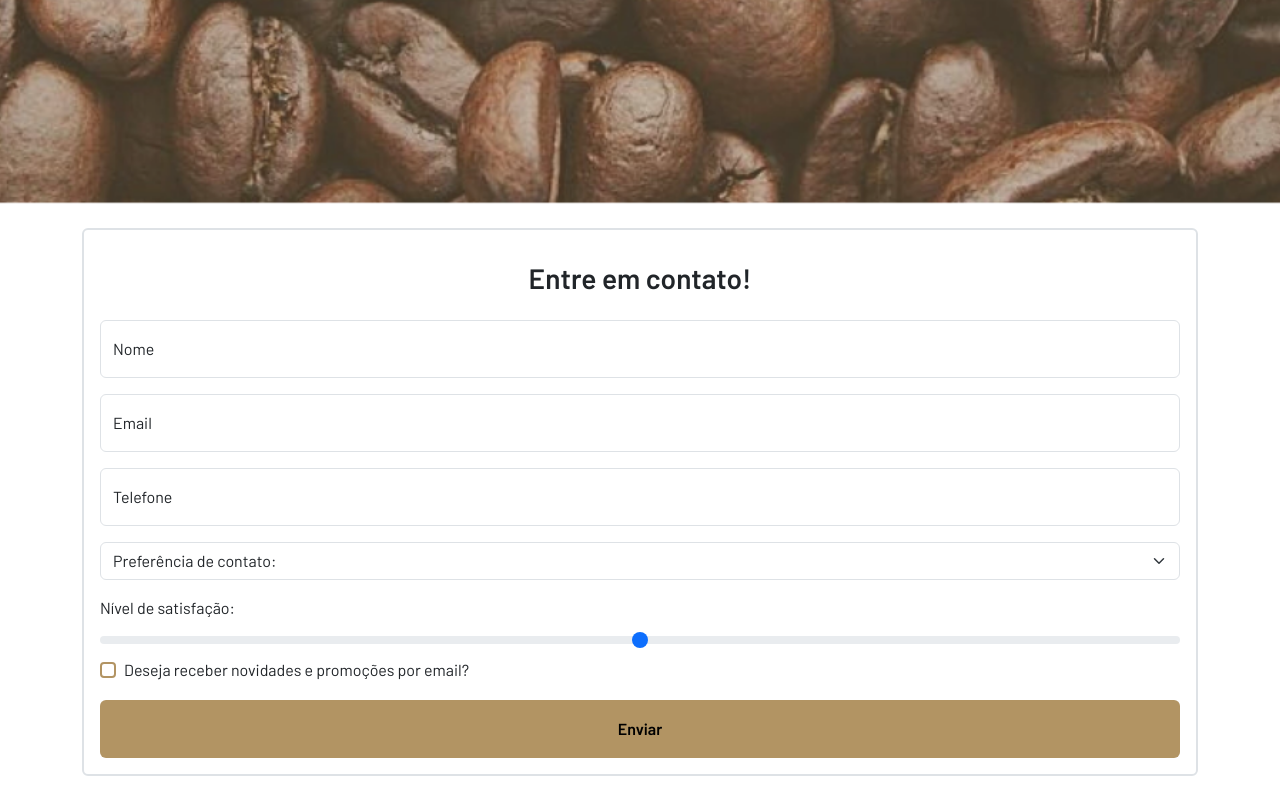
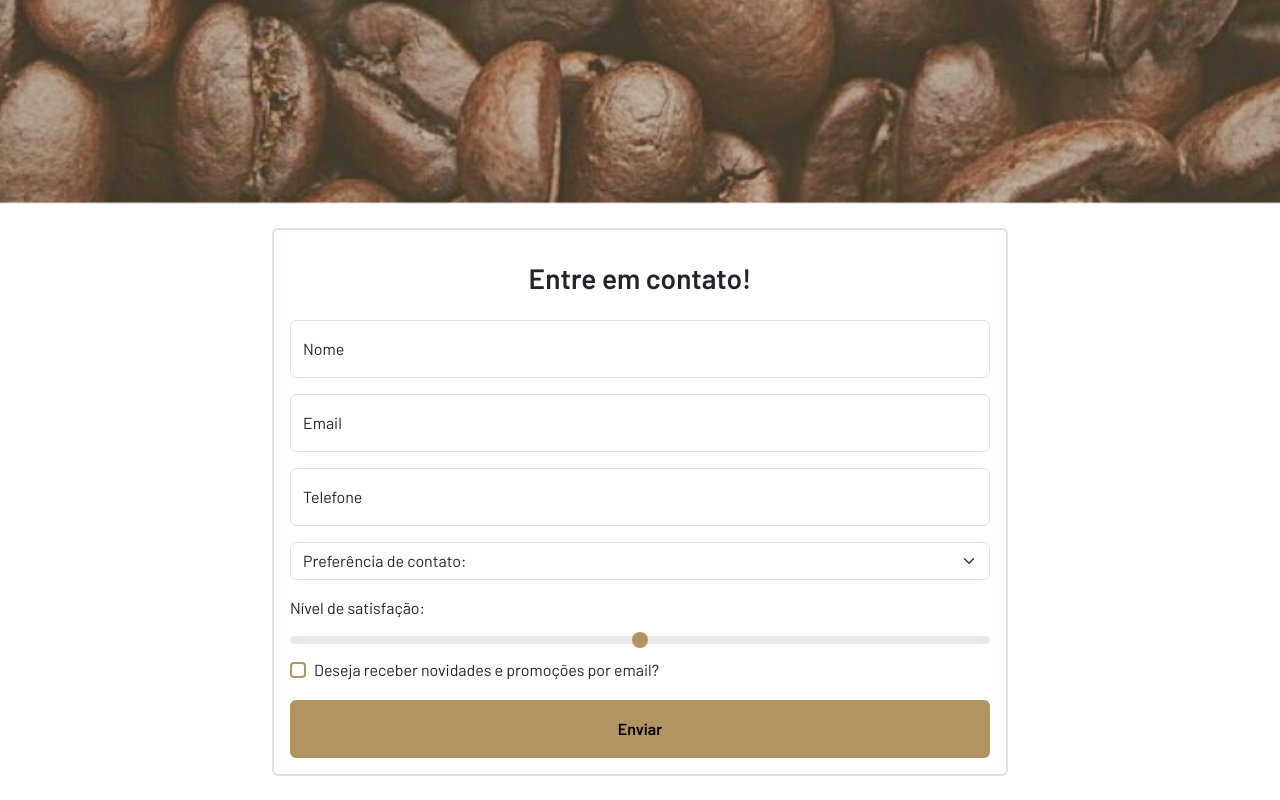
Before and after one commit to rodolfobelo/Serenatto, a plain HTML site: page index.html in a window 1280 px wide. Shown: the part 3638-4438 px from the top of the page. Drawn offline with nearby package versions, Linux system fonts and the light colour scheme.

Commit message:
Aula 04 completa

```diff
--- a/estilos.css
+++ b/estilos.css
@@ -67,6 +67,6 @@ input[type="checkbox"]:focus {
   background-color: var(--marrom-escuro);
 }
 
-input[type=range] {
-  /* background: #816D4F; */
+input[type=range]::-webkit-slider-thumb {
+  background-color: var(--marrom-claro);
 }
--- a/index.html
+++ b/index.html
@@ -192,40 +192,47 @@
 
 
     <section class="py-4 container">
-      <div class="border border-2 rounded p-3 col-12">
+      <div class="row">
+        <div class="col-10 col-xl-8 mx-auto">
+          <div class="border border-2 rounded p-3">
             <h3 class="fw-bold p-3 text-center">Entre em contato!</h3>
             <form id="contato">
-
-          <div class="form-floating mb-3">
+              <div class="form-floating mb-3 ">
                 <input type="text" class="form-control" id="floatingNome" placeholder="Nome">
                 <label for="floatingNome">Nome</label>
               </div>
-          <div class="form-floating mb-3">
+              <div class="form-floating mb-3 ">
                 <input type="email" class="form-control" id="floatingEmail" placeholder="name@example.com">
                 <label for="floatingEmail">Email</label>
               </div>
-          <div class="form-floating mb-3">
+              <div class="form-floating mb-3 ">
                 <input type="number" class="form-control" id="floatingTelefone" placeholder="Telefone">
                 <label for="floatingTelefone">Telefone</label>
               </div>
+              <div class="">
                 <select class="form-select mb-3" aria-label="Default select example">
                   <option selected>Preferência de contato:</option>
                   <option value="1">WhatsApp</option>
                   <option value="2">Email</option>
                   <option value="3">Ligação</option>
                 </select>
-          <div>
+              </div>
+              <div class="">
                 <label for="nivel-satisfacao" class="form-label">Nível de satisfação:</label>
                 <input type="range" class="form-range input-range" id="nivel-satisfacao">
               </div>
-          <div class="form-check">
+              <div class="form-check ">
                 <input class="form-check-input" type="checkbox" value="" id="flexCheckIndeterminate">
                 <label class="form-check-label" for="flexCheckIndeterminate">
                   Deseja receber novidades e promoções por email?
                 </label>
               </div>
+              <div class="">
                 <button type="button" class="btn botao-padrao fw-bold mt-3 py-3 w-100">Enviar</button>
+              </div>
             </form>
+          </div>
+        </div>
       </div>
     </section>
   </main>
```
Lines whose indentation alone changed are shown as unchanged.
